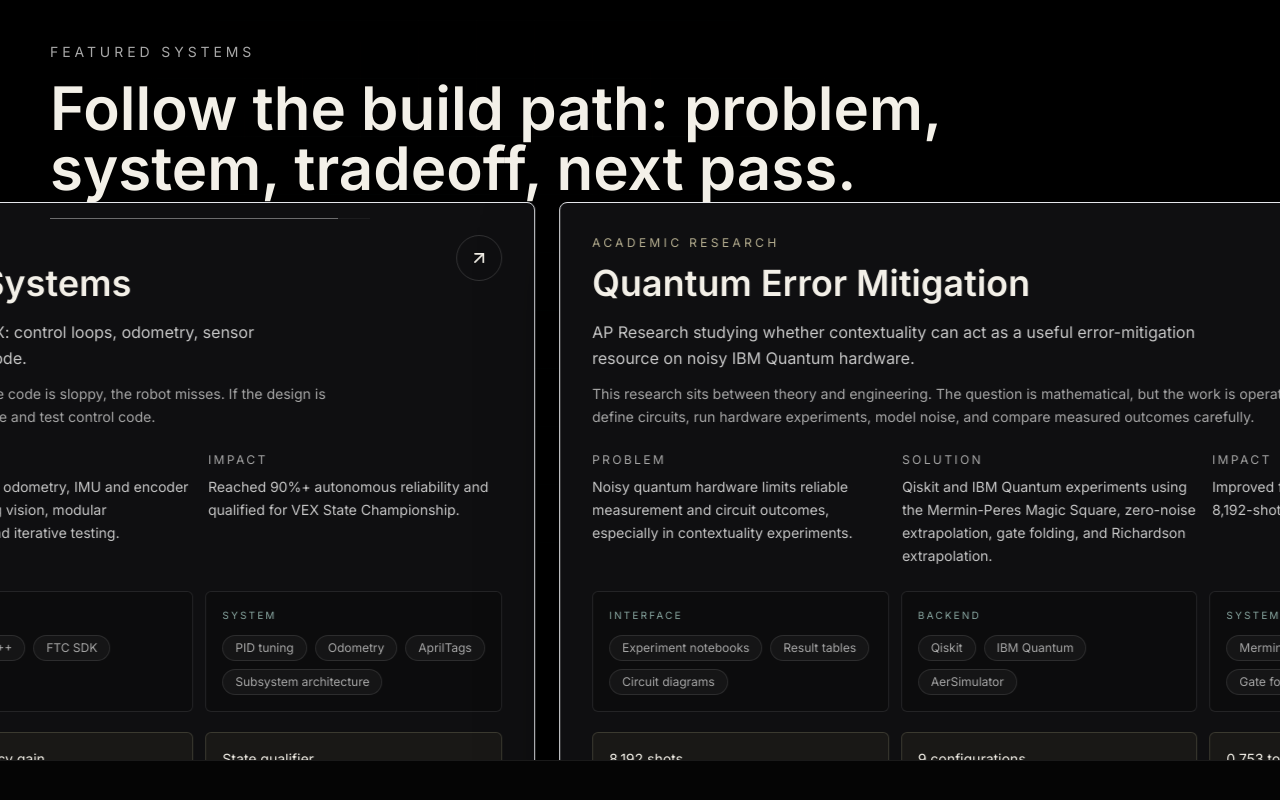
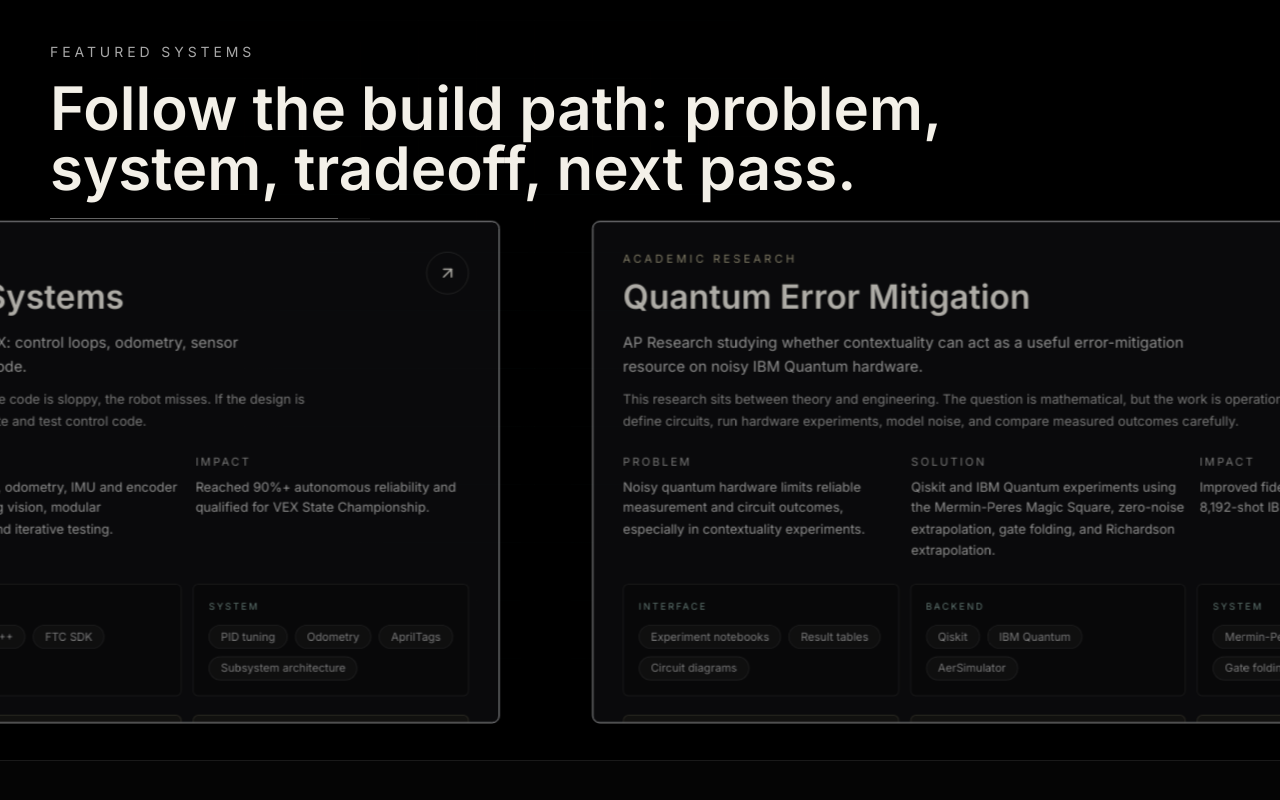
Before and after one commit to varun-b-nagaraj/E-Portfolio, a Next.js app: page / in a window 1280 px wide. Shown: the part 6472-7272 px from the top of the page. Built offline with nearby package versions, Linux system fonts and the light colour scheme.

Commit message:
Refine featured gallery motion

```diff
--- a/src/components/HorizontalScrollGallery.tsx
+++ b/src/components/HorizontalScrollGallery.tsx
@@ -1,10 +1,45 @@
 "use client";
 
-import { motion, useScroll, useTransform } from "framer-motion";
+import { motion, MotionValue, useScroll, useTransform } from "framer-motion";
 import { useEffect, useMemo, useRef, useState } from "react";
 import { Project } from "@/data/projects";
 import { ProjectCard } from "./ProjectCard";
 import { useMotionEnabled } from "./ReducedMotionProvider";
+
+function GallerySlide({
+  project,
+  index,
+  total,
+  scrollYProgress
+}: {
+  project: Project;
+  index: number;
+  total: number;
+  scrollYProgress: MotionValue<number>;
+}) {
+  const last = Math.max(total - 1, 1);
+  const center = index / last;
+  const focusWindow = Math.min(0.12, 0.46 / last);
+  const focusInput =
+    index === 0
+      ? [0, focusWindow]
+      : index === last
+        ? [1 - focusWindow, 1]
+        : [center - focusWindow, center, center + focusWindow];
+  const scaleOutput = index === 0 ? [1.04, 0.93] : index === last ? [0.93, 1.04] : [0.93, 1.04, 0.93];
+  const opacityOutput = index === 0 ? [1, 0.72] : index === last ? [0.72, 1] : [0.72, 1, 0.72];
+  const scale = useTransform(scrollYProgress, focusInput, scaleOutput);
+  const opacity = useTransform(scrollYProgress, focusInput, opacityOutput);
+
+  return (
+    <motion.div
+      className="h-[clamp(540px,60vh,620px)] w-[82vw] max-w-[980px] shrink-0 origin-center"
+      style={{ scale, opacity }}
+    >
+      <ProjectCard project={project} featured />
+    </motion.div>
+  );
+}
 
 export function HorizontalScrollGallery({ projects }: { projects: Project[] }) {
   const ref = useRef<HTMLDivElement>(null);
@@ -13,14 +48,37 @@ export function HorizontalScrollGallery({ projects }: { projects: Project[] }) {
   const { scrollYProgress } = useScroll({ target: ref, offset: ["start start", "end end"] });
   const points = useMemo(() => {
     const last = Math.max(projects.length - 1, 1);
-    const input: number[] = [];
-    const output: number[] = [];
+    const input: number[] = [0];
+    const output: number[] = [0];
+    const slowWindow = Math.min(0.055, 0.22 / last);
+    const drift = step * 0.08;
+
+    const addPoint = (progress: number, position: number) => {
+      const clampedProgress = Math.min(1, Math.max(0, progress));
+      const previous = input[input.length - 1];
+
+      if (clampedProgress > previous) {
+        input.push(clampedProgress);
+        output.push(position);
+      } else if (clampedProgress === previous) {
+        output[output.length - 1] = position;
+      }
+    };
 
     for (let index = 0; index < projects.length; index += 1) {
       const center = index / last;
-      const hold = 0.045;
-      input.push(Math.max(0, center - hold), Math.min(1, center + hold));
-      output.push(-index * step, -index * step);
+      const position = -index * step;
+
+      if (index === 0) {
+        addPoint(slowWindow, position - drift);
+      } else if (index === last) {
+        addPoint(center - slowWindow, position + drift);
+        addPoint(1, position);
+      } else {
+        addPoint(center - slowWindow, position + drift);
+        addPoint(center, position);
+        addPoint(center + slowWindow, position - drift);
+      }
     }
 
     return { input, output };
@@ -59,11 +117,9 @@ export function HorizontalScrollGallery({ projects }: { projects: Project[] }) {
             <motion.div className="h-full origin-left bg-white/35" style={{ width: progressWidth }} />
           </div>
         </div>
-        <motion.div className="flex gap-6 pb-16 pl-[max(16px,calc((100vw-1180px)/2))] pt-[clamp(14rem,30vh,18rem)]" style={{ x }}>
-          {projects.map((project) => (
-            <div key={project.slug} className="w-[82vw] max-w-[980px] shrink-0">
-              <ProjectCard project={project} featured />
-            </div>
+        <motion.div className="flex items-center gap-6 pb-16 pl-[max(16px,calc((100vw-1180px)/2))] pt-[clamp(14rem,30vh,18rem)]" style={{ x }}>
+          {projects.map((project, index) => (
+            <GallerySlide key={project.slug} project={project} index={index} total={projects.length} scrollYProgress={scrollYProgress} />
           ))}
         </motion.div>
       </div>
--- a/src/components/ProjectCard.tsx
+++ b/src/components/ProjectCard.tsx
@@ -14,7 +14,7 @@ export function ProjectCard({ project, featured = false }: { project: Project; f
   return (
     <article
       className={`group relative overflow-hidden rounded-lg border border-white/12 bg-panel/90 shadow-glass backdrop-blur-xl transition duration-300 hover:border-teal-200/35 ${
-        featured ? "min-h-[clamp(520px,58vh,600px)] p-6 md:p-8" : "p-6"
+        featured ? "flex h-full flex-col p-6 md:p-8" : "p-6"
       }`}
     >
       <div className="absolute inset-0 opacity-0 transition duration-700 group-hover:opacity-100">
@@ -22,7 +22,7 @@ export function ProjectCard({ project, featured = false }: { project: Project; f
         <div className="absolute bottom-0 right-0 h-56 w-56 rounded-full bg-teal-400/12 blur-3xl" />
         <div className="absolute left-0 top-12 h-40 w-40 rounded-full bg-amber-300/10 blur-3xl" />
       </div>
-      <div className="relative">
+      <div className="relative flex h-full flex-col">
         <div className="flex flex-wrap items-start justify-between gap-4">
           <div>
             <p className="text-xs uppercase tracking-[0.28em] text-amber-100/70">{project.eyebrow}</p>
@@ -68,7 +68,7 @@ export function ProjectCard({ project, featured = false }: { project: Project; f
             </div>
           ))}
         </div>
-        <div className={`grid gap-3 sm:grid-cols-3 ${featured ? "mt-5" : "mt-6"}`}>
+        <div className={`grid gap-3 sm:grid-cols-3 ${featured ? "mt-auto pt-5" : "mt-6"}`}>
           {project.metrics.map((metric) => (
             <div key={metric} className="rounded-md border border-amber-100/15 bg-amber-200/[0.045] p-4 text-sm text-bone">
               {metric}
```
